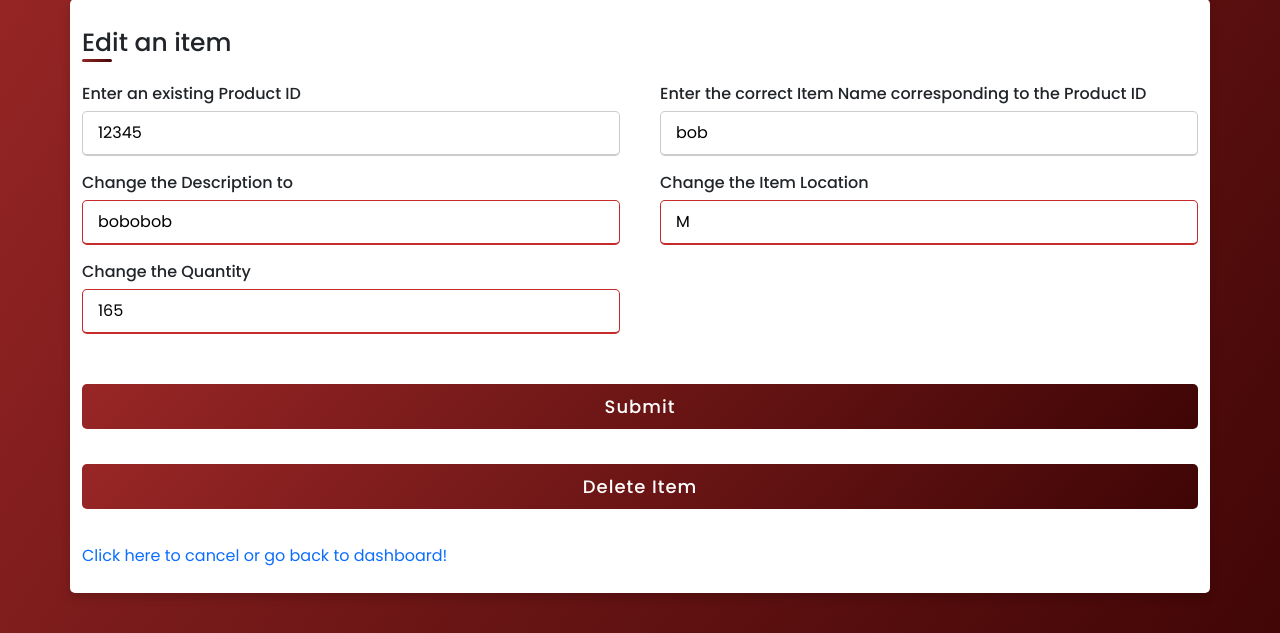
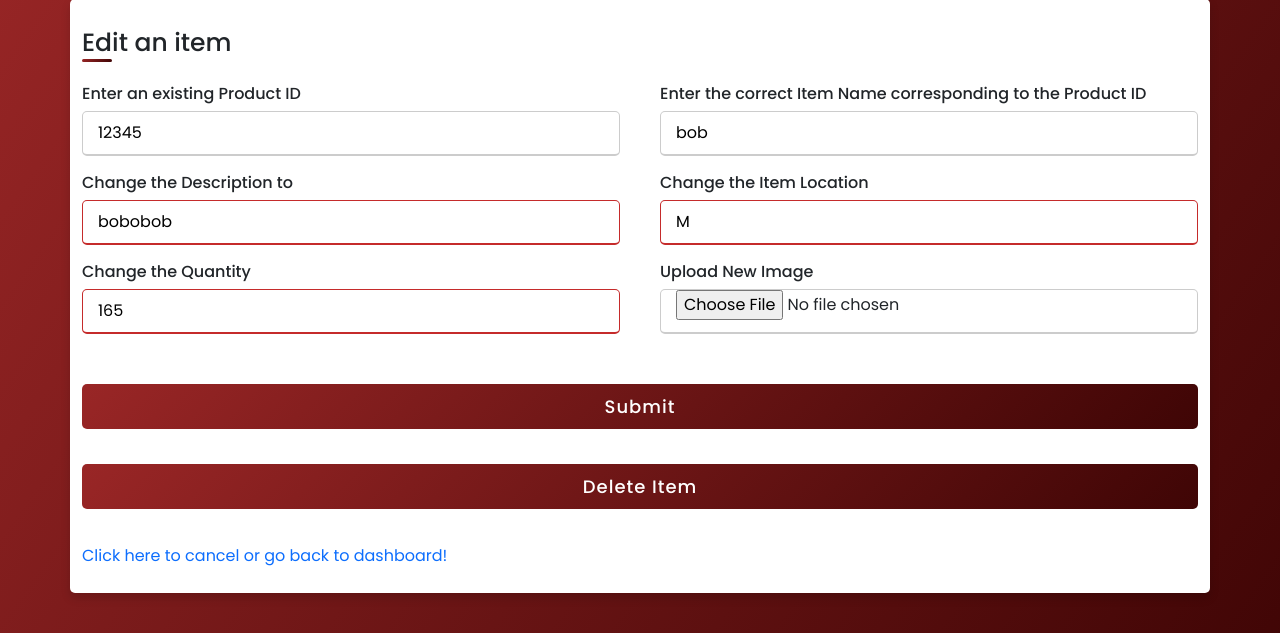
Before and after one commit to agalfred/Senior-Project, a Flask app: page /user/Inventory/Edit_Check/2 in a window 1280 px wide. Shown: the part 104-737 px from the top of the page. Run offline with Flask 2, Linux system fonts and the light colour scheme; a user stored in the database is signed in; data comes from the database, SQL or seed files in the repository; both versions use the stored data as it was after the commit.

Commit message:
Added Image upload function to Edit
Added upload image function to Edit function as well as 404 exception if an image is not associated with row.

```diff
--- a/website/__init__.py
+++ b/website/__init__.py
@@ -8,15 +8,18 @@ import redis##session
 from flask_session import Session##session
 
 
+
 db = SQLAlchemy()
 sess = Session()##need to type redis-server to be able to connect to server, check redis-cli KEYS*
 DB_NAME = "database.db"
+UPLOAD_FOLDER = 'website/static/uploads/'
 
 def create_app():
     app = Flask(__name__)
     app.config['SECRET_KEY'] = "VdJeu8dSmW-55Zwk"##hash session data
     app.config['SQLALCHEMY_TRACK_MODIFICATIONS'] = False
     app.config['SQLALCHEMY_DATABASE_URI'] = f'sqlite:///{DB_NAME}'
+
 
     db.init_app(app)
 
@@ -31,6 +34,9 @@ def create_app():
     app.config['SESSION_REDIS'] = redis.from_url("redis:///127.0.0.1:6379")# redis-server "D:\redis\redis.windows.conf"
 
     sess.init_app(app)
+
+    app.config['UPLOAD_FOLDER'] = UPLOAD_FOLDER
+    app.config['MAX_CONTENT_LENGTH'] = 16 * 1024 * 1024
 
     from .views import views
     from .auth import auth
--- a/website/templates/edit.html
+++ b/website/templates/edit.html
@@ -12,7 +12,7 @@
     <div class="title">Edit an item</div>
     <div class="content">
       {% if session['ISstaff'] and session['id'] %}
-      <form action="/user/Inventory/Edit" method="POST">
+      <form action="/user/Inventory/Edit" method="POST" enctype="multipart/form-data">
         {% with messages = get_flashed_messages(with_categories=true)%}
         {% if messages %}
           {% for category, message in messages%}
@@ -45,6 +45,10 @@
             <span class="details">Change the Quantity</span>
             <input type="text"  id="quantity" name ="quantity" placeholder={{data.quantity}} value={{data.quantity}} required>
           </div>
+          <div class="input-box">
+            <span class="details">Upload New Image</span>
+            <input type="file" name="file" autocomplete="off" required>
+          </div>
           {% endif %}
         </div>
         <div class="button">
--- a/website/templates/user.html
+++ b/website/templates/user.html
@@ -54,6 +54,7 @@
                         <tr>
                             <th>Item product ID</th>
                             <th>Item Name</th>
+                            <th>Picture</th>
                             <th>Description</th>
                             <th>Date Added</th>
                             <th>Item location</th>
@@ -71,6 +72,7 @@
                           <tr>
                               <th>{{row.product_id}}</th>
                               <th>{{row.product_name}}</th>
+                              <th><a style="text-decoration:none" href="/user/Inventory/display/{{row.product_id}}">X</a></th>
                               <th>{{row.desc}}</th>
                               <th>{{row.date_added}}</th>
                               <th>{{row.i_loc}}</th>
--- a/website/views.py
+++ b/website/views.py
@@ -1,18 +1,35 @@
+import webbrowser
 from flask import Blueprint, render_template, flash, redirect
 from flask_login import login_required, current_user
 from flask import current_app as app
-from flask import request,session,flash,url_for
+from flask import request,session,flash,url_for, abort
 
 from website.auth import track_inv
+from werkzeug.utils import secure_filename
 from .import db
 from .models import AccessRequest, Borroweditem,Inventory
 import re
+import os
 
 views = Blueprint("views",__name__)
 ##regex
 pidpattern = '^[0-9]{5}$'
 strpattern ='[A-Za-z]{2,25}||\s[A-Za-z]{2,200}'
 quantitypattern = '^[0-9]*$'
+
+ALLOWED_EXTENSIONS = set(['png', 'jpg', 'jpeg', 'gif'])
+
+def allowed_file(filename):
+	return '.' in filename and filename.rsplit('.', 1)[1].lower() in ALLOWED_EXTENSIONS
+
+def rename_file(filename, id, path):
+    new = os.path.splitext(filename)
+    ext = new[1]
+    newFile = id + ext
+    """new1 = os.rename(str(new[0]), id)
+    newfilename = os.path.join(new1, new[1])"""
+    os.replace(os.path.join(path, filename), os.path.join(path, newFile))
+    return
 
 @views.route("/")
 @views.route("/login")
@@ -216,9 +233,28 @@ def edit():
                             product.desc=desc
                             product.i_loc=i_loc
                             product.quantity=quantity
-                            db.session.commit()
-                            flash("Changed des, location, or quantity successfully",category="success")
-                            return redirect(url_for('views.user'))
+                            file = request.files['file']
+                            if 'file' not in request.files:
+                                flash('No file part')
+                                return redirect(request.url)
+                            if file.filename == '':
+                                flash('No image selected for uploading')
+                                return redirect(request.url)
+                            if file and allowed_file(file.filename):
+                                filename = secure_filename(file.filename)
+                                path = os.path.join(app.config['UPLOAD_FOLDER'], str(products_id))
+                                if os.path.exists(path) == False:
+                                    os.mkdir(path)
+                                file.save(os.path.join(path, filename))
+                                rename_file(filename, str(products_id), path)
+                                #print('upload_image filename: ' + filename)
+                                # flash('Image successfully uploaded and displayed below')
+                                db.session.commit()
+                                flash("Changed des, location, or quantity successfully",category="success")
+                                return redirect(url_for('views.user'))
+                            else:
+                                flash('Allowed image types are -> png, jpg, jpeg, gif')
+                                return redirect(request.url)
                         else:
                             flash("Error in input",category="error")
                             redirect(url_for('views.edit_check', id=product.id))
@@ -241,7 +277,24 @@ def edit():
         flash("You do not have access to this page!", category="error")
         return redirect(url_for('views.home'))
 
-@views.route("/")
+@views.route("user/Inventory/display/<id>")
+def display(id):
+    if session.get("id",None) is not None:
+        newPath = os.path.split(app.config['UPLOAD_FOLDER'])
+        newerPath = os.path.split(newPath[0])
+        pathx = os.path.join(app.config['UPLOAD_FOLDER'], str(id))
+        path = os.path.join(newerPath[1], str(id))
+        if os.path.exists(path) == False:
+            abort(404)
+        image_names = os.listdir(pathx)
+        img = image_names[0]
+        img_loc = os.path.join(path, img).replace("\\", "/")
+        return render_template('display.html', image = img_loc)
+
+@views.errorhandler(404)
+def page_not_found(error):
+    return render_template("page_not_found.html"), 404
+
 @views.route("/help")
 def help():
     if session.get("SCHOOL_ID", None) is not None and session.get("FNAME",None) is not None and session.get("LNAME",None) is not None and session.get("DATE",None) is not None and session.get("SF",None) is not None:
```
Also changed, not shown: website/templates/page_not_found.html (added, +17 -0 lines), website/database.db.
